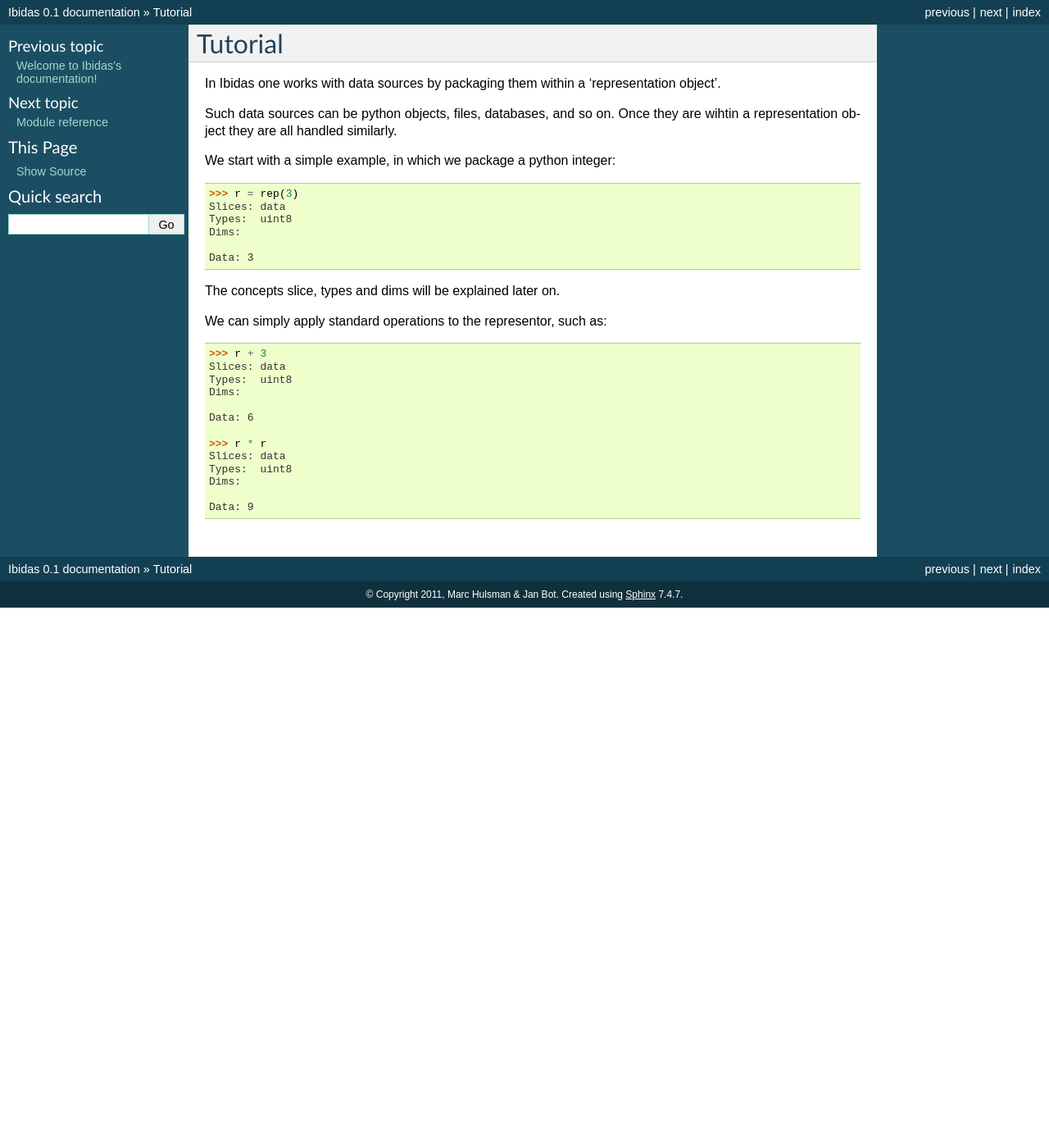
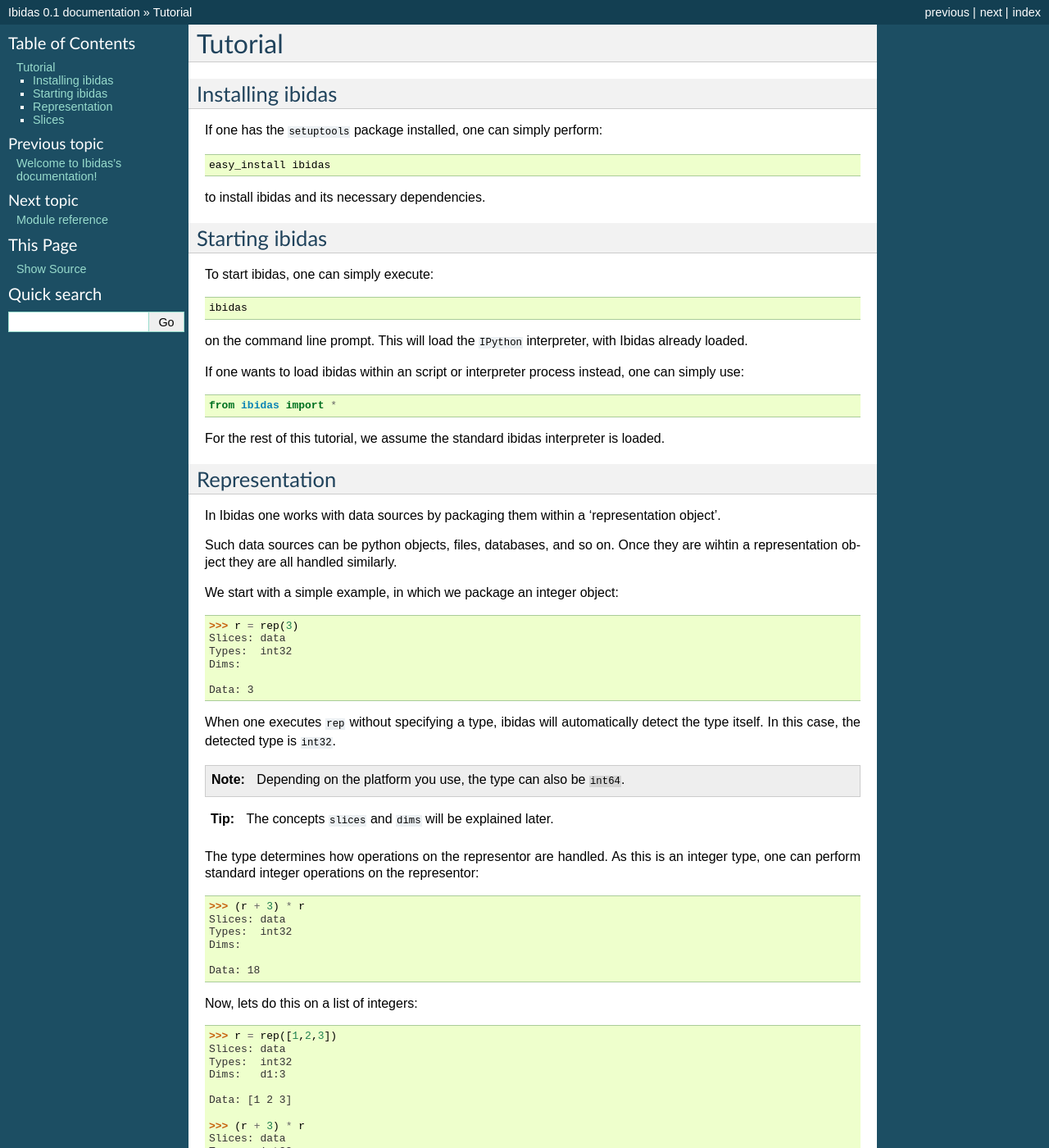
Before and after one commit to mhulsman/ibidas, a Sphinx documentation site: the page built from docs/tutorial.rst, in a window 1280 px wide and 1400 px high. Shown: the whole window at 82% size. Built offline with Sphinx 7.4.7, drawn with Linux system fonts in a browser that asks for light colours; formulas are drawn with MathJax 3; some of the changed text lies outside the part shown.

Commit message:
Add to tutorial. Solve couple of bugs related to handling strings. Default to int32/int64 if possible.

```diff
--- a/docs/tutorial.rst
+++ b/docs/tutorial.rst
@@ -1,35 +1,96 @@
 Tutorial
 ========
+
+Installing ibidas
+-----------------
+
+If one has the ``setuptools`` package installed, one can simply perform::
+
+    easy_install ibidas
+
+to install ibidas and its necessary dependencies.
+
+
+Starting ibidas
+---------------
+To start ibidas, one can simply execute::
+
+    ibidas
+
+on the command line prompt. This will load the ``IPython`` interpreter, with
+Ibidas already loaded.
+
+If one wants to load ibidas within an script or interpreter process instead,
+one can simply use::
+
+    from ibidas import *
+
+For the rest of this tutorial, we assume the standard ibidas interpreter is loaded.
+
+Representation
+--------------
 
 In Ibidas one works with data sources by packaging them within a 'representation object'.
 
 Such data sources can be python objects, files, databases, and so on.
 Once they are wihtin a representation object they are all handled similarly.
 
-We start with a simple example, in which we package a python integer::
+We start with a simple example, in which we package an integer object::
 
     >>> r = rep(3)
     Slices: data
-    Types:  uint8
+    Types:  int32
     Dims:
 
     Data: 3
 
+When one executes ``rep`` without specifying a type, ibidas will automatically
+detect the type itself. In this case, the detected type is ``int32``.
 
-The concepts slice, types and dims will be explained later on.
+.. note::
+    Depending on the platform you use, the type can also be ``int64``.
 
-We can simply apply standard operations to the representor, such as::
+.. tip::
+    The concepts ``slices`` and ``dims`` will be explained later.
 
-    >>> r + 3
+The type determines how operations on the representor are handled.
+As this is an integer type, one can perform standard integer operations on the representor::
+
+    >>> (r + 3) * r
     Slices: data
-    Types:  uint8
+    Types:  int32
     Dims:
 
-    Data: 6
+    Data: 18
 
-    >>> r * r
+Now, lets do this on a list of integers::
+
+    >>> r = rep([1,2,3])
     Slices: data
-    Types:  uint8
-    Dims:
+    Types:  int32
+    Dims:   d1:3
 
-    Data: 9
+    Data: [1 2 3]
+
+    >>> (r + 3) * r
+    Slices: data
+    Types:  int32
+    Dims:   d1:3
+
+    Data: [ 4 10 18]
+
+One might have noted that, although we now represent a list of integers, the type has not changed.
+
+This is because ``rep`` (by default) **unpacks** the data. By unpacking, operations
+will not be performed at the *list* level, but instead at the *list elements* level.
+
+Summary:
+    * A representor object encapsulates a data source.
+
+    * Data sources can be python objects, but also files or databases.
+
+    * The current type describes at which level operations are executed.
+
+
+Slices
+------
```
Also changed, not shown: 5 other files.
